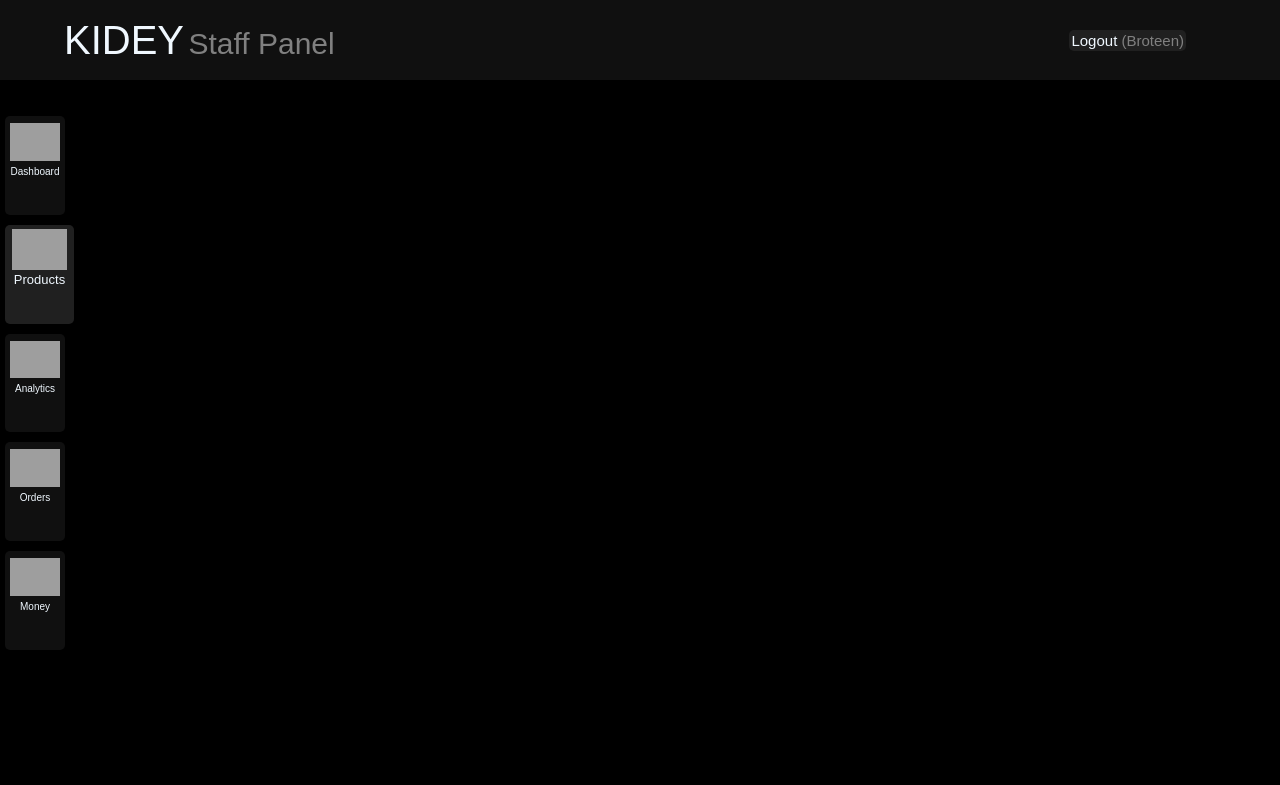
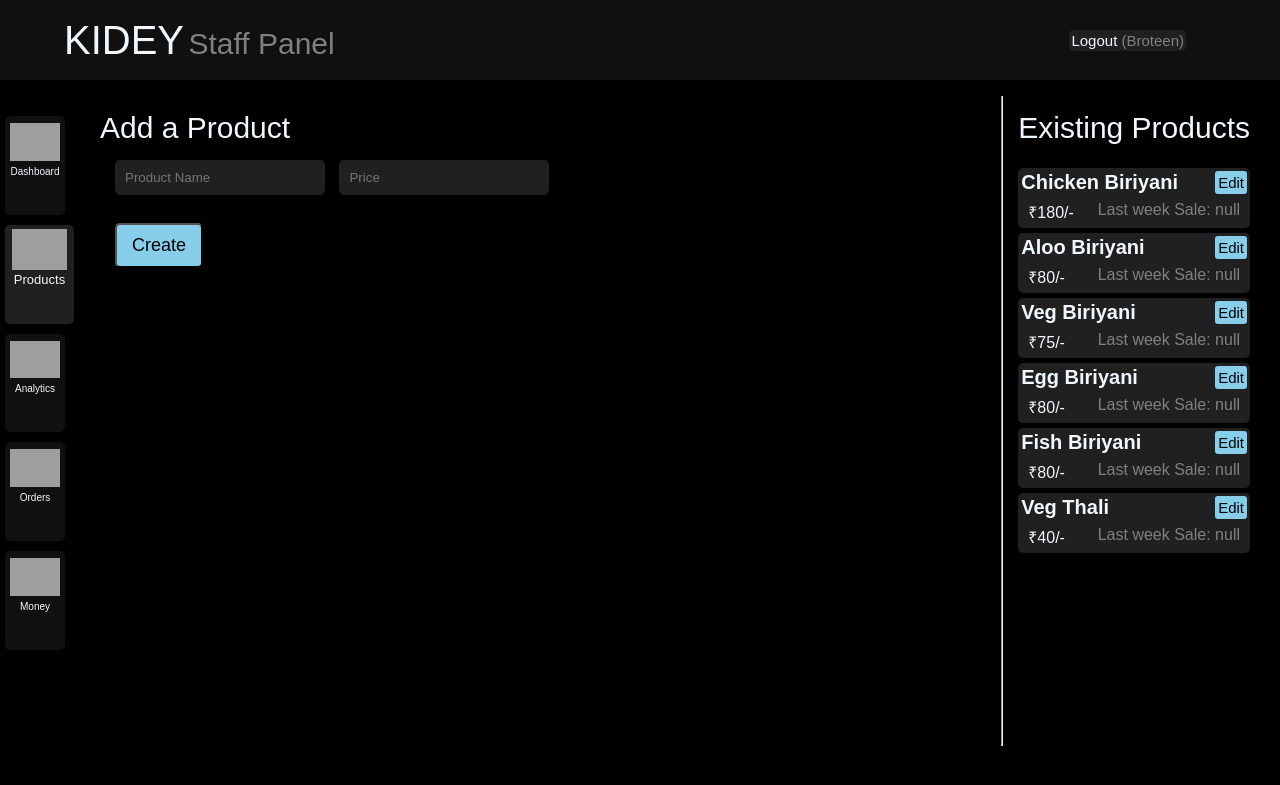
Before and after one commit to B6Infinity/kidey_DEV, a Django app: page /staff/products in a window 1280 px wide. Shown: the top 785 px of the page. Run offline with Django 3.2, Linux system fonts and the light colour scheme; a user stored in the database is signed in; data comes from the database, SQL or seed files in the repository; both versions use the stored data as it was after the commit; grey boxes are pictures that could not be loaded.

Commit message:
working on products.html

```diff
--- a/staff/urls.py
+++ b/staff/urls.py
@@ -12,6 +12,7 @@ urlpatterns = [
     path('analytics', view=views.analytics, name='analytics'),
     path('orders', view=views.orders, name='orders'),
     path('money', view=views.money, name='money'),
+    path('add-product', view=views.addProduct, name='add-product'),
 
 
 
--- a/staff/views.py
+++ b/staff/views.py
@@ -2,6 +2,7 @@ from django.http.response import HttpResponse
 from django.shortcuts import render, redirect
 from django.contrib.auth.models import User
 from django.contrib.auth import authenticate, login, logout
+from .models import *
 
 # Create your views here.
 def home(request):
@@ -32,19 +33,39 @@ def handle_login(request):
 
 def products(request):
     DATA = {"CURRENT_PAGE": "products"}
+
+    if not request.user.is_staff:
+        return HttpResponse("You need to login as a staff <a href='/staff'>Login Here</a>")
+
+    existing_products = Product.objects.all()
+    DATA["EXISTING_PRODUCTS"] = existing_products
+
+
     return render(request, 'staff/products.html', DATA)
 
 def analytics(request):
+    if not request.user.is_staff:
+        return HttpResponse("You need to login as a staff <a href='/staff'>Login Here</a>")
+
     DATA = {"CURRENT_PAGE": "analytics"}
     return render(request, 'staff/analytics.html', DATA)
 
 def orders(request):
+    if not request.user.is_staff:
+        return HttpResponse("You need to login as a staff <a href='/staff'>Login Here</a>")
+
+
     DATA = {"CURRENT_PAGE": "orders"}
     return render(request, 'staff/orders.html', DATA)
 
 def money(request):
+    if not request.user.is_staff:
+        return HttpResponse("You need to login as a staff <a href='/staff'>Login Here</a>")
+
     DATA = {"CURRENT_PAGE": "money"}
     return render(request, 'staff/money.html', DATA)
 
+def addProduct(request):
+    pass
 
 # APIs
--- a/static/style.css
+++ b/static/style.css
@@ -182,6 +182,69 @@ button{
     border: none;
 }
 
+.flex-row{
+    display: flex;
+    flex-direction: row;
+}
+.flex-column{
+    display: flex;
+    flex-direction: column;
+}
+.flex-row-reverse{
+    display: flex;
+    flex-direction: row-reverse;
+}
+.flex-column-reverse{
+    display: flex;
+    flex-direction: column-reverse;
+}
+.flex-grow div{
+    flex-grow: 1;
+}
+.flex-object{
+    margin: 5px;
+    padding: 10px;
+}
+
+.existing-product{
+    user-select: none;
+    padding: 3px;
+    border-radius: 5px;
+    background-color: #202020;
+    transition: 0.2s;
+    margin: 5px 0;
+}
+.existing-product:hover{
+    background-color: #303030;
+    padding: 7px 5px;
+}
+.edit-button{
+    padding: 3px;
+    border-radius: 3px;
+    font-size: 15px;
+    background-color: skyblue;
+    color: black;
+    display: inline-block;
+}
+.big-button:hover{
+    background: #62c6ee;
+
+}
+.big-button{
+    transition: 0.2s;
+    padding: 10px 15px;
+    margin: 5px;
+    font-size: 20px;
+    background: skyblue;
+    border-radius: 5px;
+    display: inline-block;
+    user-select: none;
+    color: black;
+}
+#add-product-container{
+    padding: 10px;
+}
+
 /* For Phones */
 
 @media only screen and (max-device-width: 640px) {
@@ -244,4 +307,32 @@ button{
         width: 33px;
         padding: 1px;
     }
+    .row-responsive{
+        flex-direction: column;
+    }
+    #add-product-container{
+        padding: 10px 0 !important;
+    }
 }
+
+/* SCROLLBAR */
+
+/* width */
+::-webkit-scrollbar {
+    width: 7px;
+  }
+
+  /* Track */
+  ::-webkit-scrollbar-track {
+    background: #303030;
+  }
+
+  /* Handle */
+  ::-webkit-scrollbar-thumb {
+    background: #888;
+  }
+
+  /* Handle on hover */
+  ::-webkit-scrollbar-thumb:hover {
+    background: #555;
+  }
--- a/templates/staff/products.html
+++ b/templates/staff/products.html
@@ -3,8 +3,82 @@
 {% block body %}
 
 
+<div class="flex-row row-responsive" style="width: 100%; height: 100%;">
+
+    <div class="flex-object" id="addproduct_container" style="flex-grow: 1;">
+        <div class="fnt-med">Add a Product</div>
+
+        <div id="add-product-container">
+
+            <form action="/staff/add-product" method="POST">
+                {% csrf_token %}
+
+                <input class="input-classic" name="product_name" type="text" placeholder="Product Name" autocomplete="off" required>
+                <input class="input-classic" name="price" type="number" placeholder="Price" autocomplete="off" required>
+                <input type="hidden" name="new_product" value="true">
+                <input type="hidden" name="product_id" value="">
+
+                <br><br>
+                <button class="big-button" type="submit" style="font-size: 18px;">Create</button>
+
+            </form>
+
+        </div>
+
+
+        <style>
+
+        </style>
+
+    </div>
+    <hr>
+    <div class="flex-object">
+        <div class="fnt-med">Existing Products</div>
+
+        <br>
+
+        <div id="existing-products-container" style="height: 90%; overflow-y:auto;">
+
+            {% for product in EXISTING_PRODUCTS %}
+            <div class="existing-product">
+                <div style="display: flex;">
+                    <div id="{{product.id}}-name" class="fnt-small" style="flex-grow: 1;"><b>{{product.name}}</b></div>
+                    <div class="edit-button" onclick="editProduct('{{product.id}}')">Edit</div>
+                </div>
+                <div style="display: flex; margin: 2px; padding: 5px; padding-bottom:0;">
+                    <div id="{{product.id}}-price" style="flex-grow: 1;">₹{{product.price}}/-</div>
+                    <div style="color: grey;">Last week Sale: null</div>
+                </div>
+            </div>
+            {% endfor %}
+
+            <script>
+                function editProduct(productId){
+                    product_name = document.getElementById(productId+"-name").textContent;
+                    price = document.getElementById(productId+"-price").textContent;
+
+                    console.log(product_name, price);
+                }
+
+            </script>
+
+
+        </div>
+
+
+
+    </div>
+
+
+</div>
+
+
+
+
+
+
 <script>
-    if("{{CURRENT_PAGE}}" == "products"){
+    if ("{{CURRENT_PAGE}}" == "products") {
         document.getElementById('{{CURRENT_PAGE}}-hotbar').classList.add('hotbar-active');
     }
 
```
Also changed, not shown: db.sqlite3.
